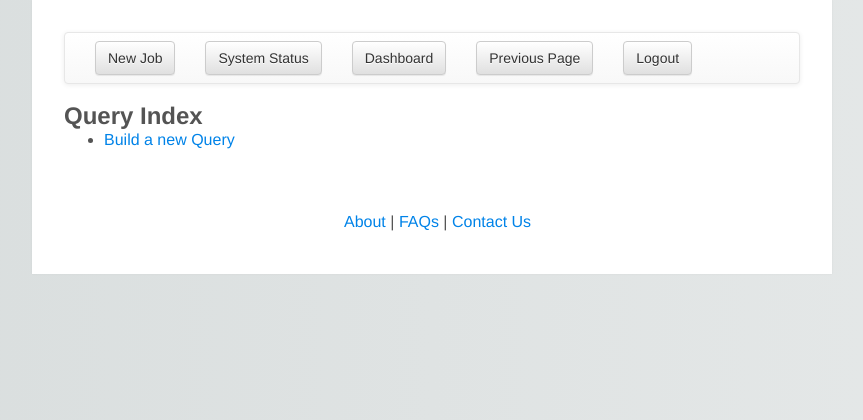
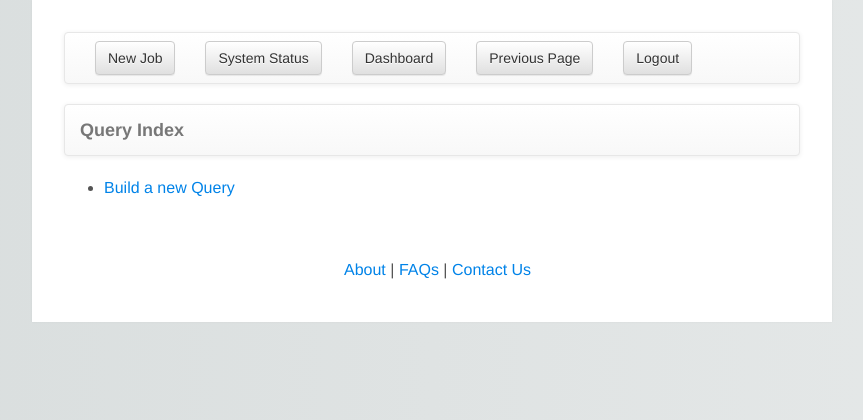
Before and after one commit to bstjohn/bpe_capstone, a Django app: page /query/ in a window 1280 px wide. Shown: the top 420 px of the page, without its empty margins (208-1071 px from the left). Run offline with Django 3.2, Linux system fonts and the light colour scheme; a user stored in the database is signed in; parts of the project's set-up code (start-up, migrations or seed data) failed here and were passed over; some libraries are stand-ins or nearby versions.

Commit message:
Changed query.html

```diff
--- a/query/templates/query/query.html
+++ b/query/templates/query/query.html
@@ -2,9 +2,22 @@
 
 {% block title %}Query Index{% endblock %}
 
+
 {% block header %}
-{% block header-title %}Query Index{% endblock %}
+{% block header-title %}
+<nav class="navbar navbar-default">
+  <div class="container-fluid">
+    <div class="navbar-header">
+      <a class="navbar-brand" href="#">Query Index </a>
+    </div>
+  </div>
+</nav>
 {% endblock %}
+{% endblock %}
+
+
+
+
 
 {% block content %}
 <div>
```
